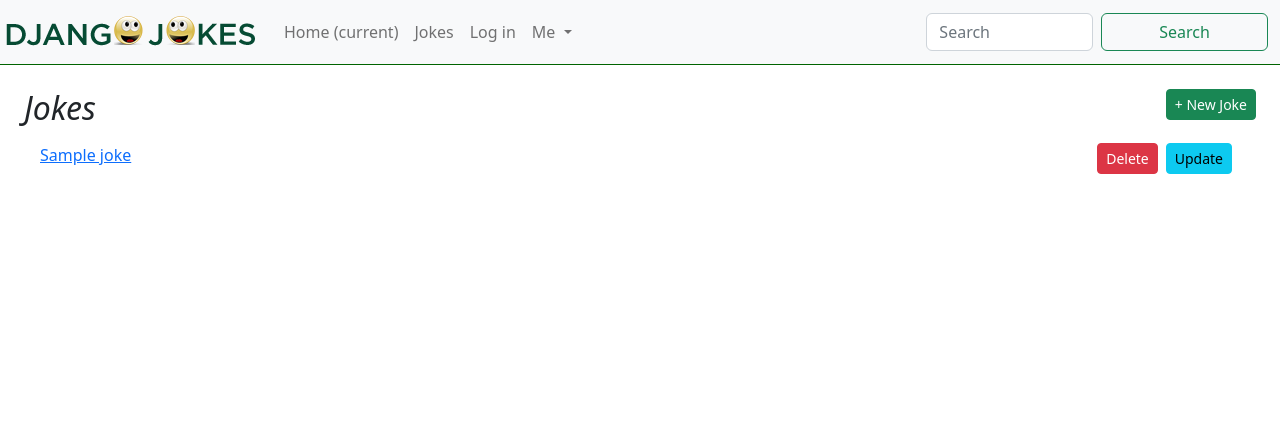
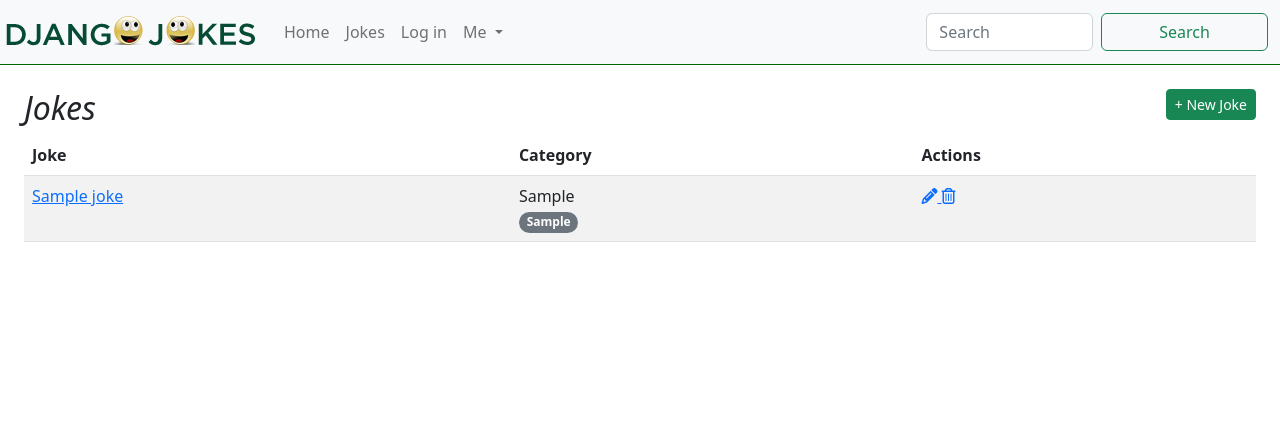
Before and after one commit to fewdn/djangojokes.com, a Django app: page /jokes/ in a window 1280 px wide. Shown: the top 441 px of the page. Run offline with Django 4.2, Linux system fonts and the light colour scheme; tables that the repository leaves empty hold one stand-in row (values such as "Sample post"); some libraries are stand-ins or nearby versions.

Commit message:
Update jokes template with tags and font awesome

```diff
--- a/templates/_base.html
+++ b/templates/_base.html
@@ -73,6 +73,7 @@
     </div>
   </nav>
 </footer>
+<script src="https://kit.fontawesome.com/983c44916f.js" crossorigin="anonymous"></script>
 <script src="https://cdn.jsdelivr.net/npm/bootstrap@5.2.0/dist/js/bootstrap.bundle.min.js" integrity="sha384-A3rJD856KowSb7dwlZdYEkO39Gagi7vIsF0jrRAoQmDKKtQBHUuLZ9AsSv4jD4Xa" crossorigin="anonymous"></script>
 </body>
 </html>
--- a/templates/jokes/joke_list.html
+++ b/templates/jokes/joke_list.html
@@ -5,15 +5,39 @@
         + New Joke
     </a>
     <h2>Jokes</h2>
-    <ul class="list-group list-group-flush mb-3">
-        {% for joke in joke_list %}
-            <li class="list-group-item">
+    <div class="table-responsive">
+      <table class="table table-striped" style="min-width: 500px">
+        <thead>
+          <tr>
+            <th>Joke</th><th>Category</th><th>Actions</th>
+          </tr>
+        </thead>
+        <tbody>
+          {% for joke in joke_list %}
+            <tr>
+              <td>
                 <a href="{{ joke.get_absolute_url }}">{{ joke.question }}</a>
-                <a href="{% url 'jokes:update' joke.slug %}"
-                  class="btn btn-info btn-sm float-end me-2">Update</a>
-                <a href="{% url 'jokes:delete' joke.slug %}"
-                  class="btn btn-danger btn-sm float-end me-2">Delete</a>
-            </li>
-        {% endfor %}
-    </ul>
+              </td>
+              <td>
+                {{ joke.category.category }}<br>
+                {% for tag in joke.tags.all %}
+                  <span class="badge rounded-pill bg-secondary">
+                    {{ tag.tag }}
+                  </span>
+                {% endfor %}
+              </td>
+              <td>
+                <a href="{% url 'jokes:update' joke.slug %}">
+                  <i class="fas fa-pencil-alt"></i>
+                </a>
+                <a href="{% url 'jokes:delete' joke.slug %}">
+                  <i class="far fa-trash-alt"></i>
+                </a>
+              </td>
+            </tr>
+            {% endfor %}
+        </tbody>
+      </table>
+    </div>
+
 {% endblock %}
```
Also changed, not shown: templates/jokes/joke_detail.html (+12 -0 lines).
